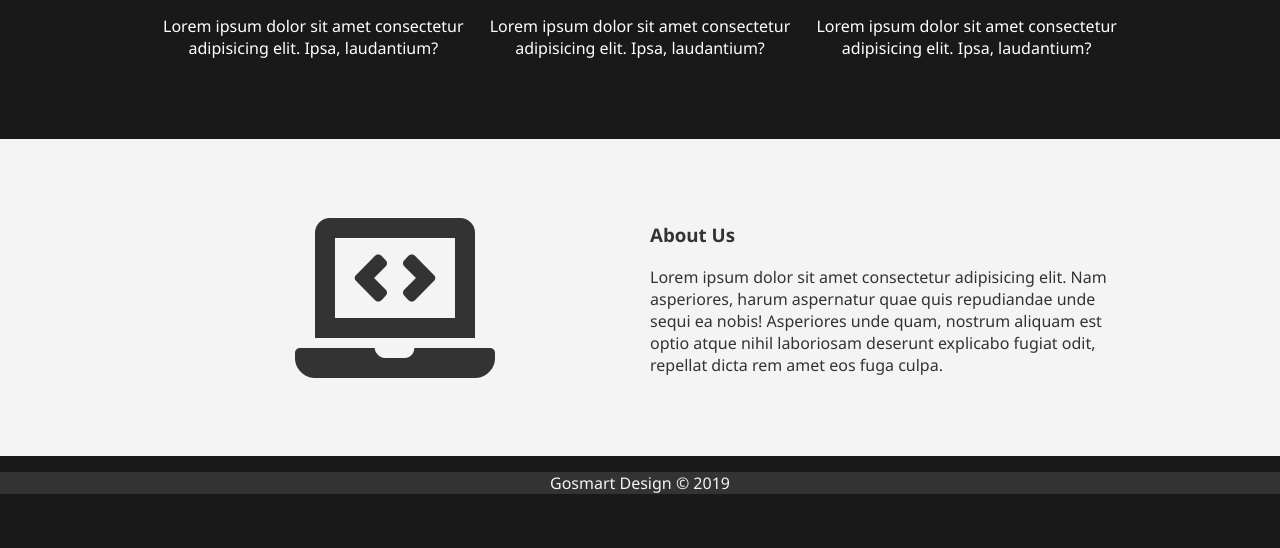
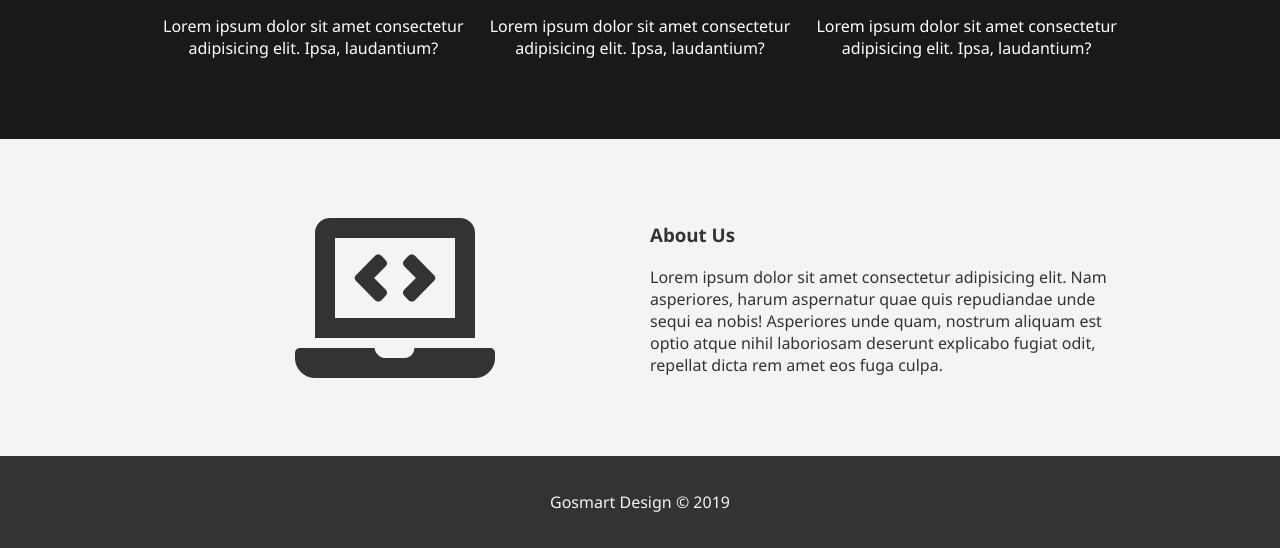
Before and after one commit to ganchoiliev/Landing-Page-Blur-Effect, a plain HTML site: page index.html in a window 1280 px wide. Shown: the part 959-1507 px from the top of the page. Before the commit the page ends 1469 px from the top, so only its background shows below. Drawn offline with Linux system fonts and the light colour scheme.

Commit message:
initial commit

```diff
--- a/style.css
+++ b/style.css
@@ -90,3 +90,11 @@ body {
   background: #333;
   color: #f4f4f4;
 }
+
+footer {
+  padding: 2.2rem;
+}
+
+footer p {
+  margin: 0;
+}
```
